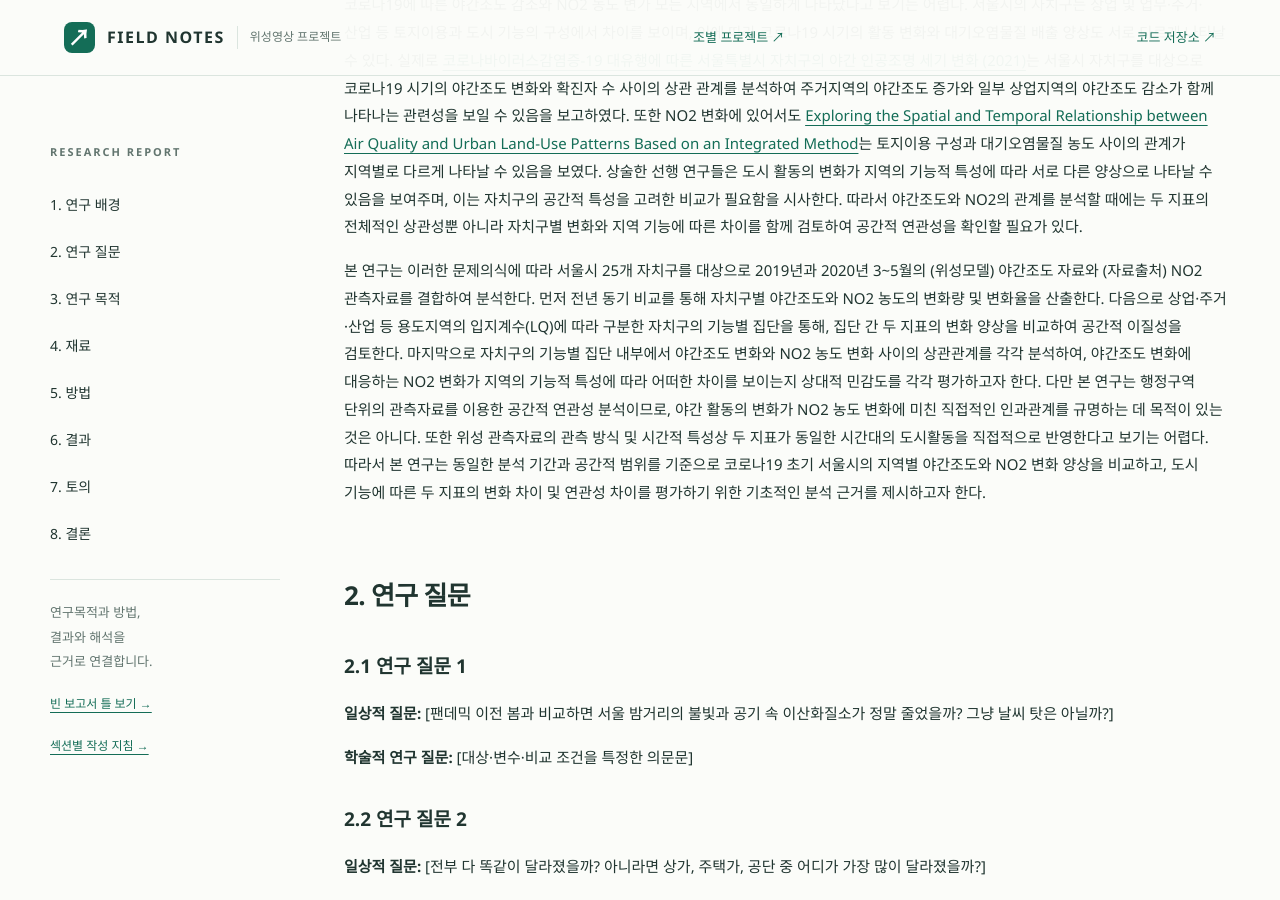
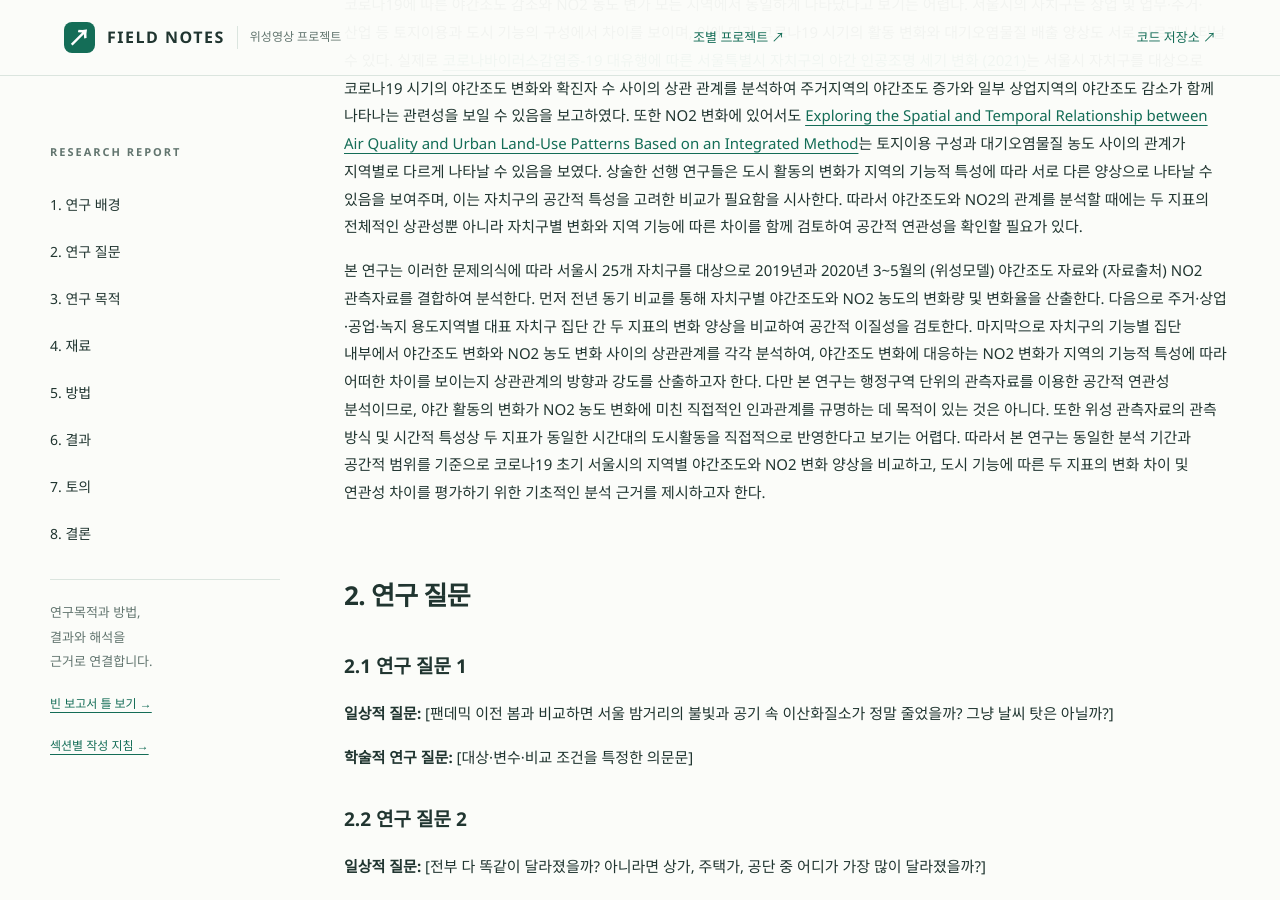
Before and after one commit to rlawkdgns3550-cmyk/surveying2_team03, a Jekyll site: the page built from docs/index.md, in a window 1280 px wide and 900 px high, scrolled down 2434 px. Built offline with Jekyll 4.4.1, drawn with Linux system fonts in a browser that asks for light colours.

Commit message:
Update index.md

```diff
--- a/docs/index.md
+++ b/docs/index.md
@@ -22,7 +22,7 @@ badge: "빈 학술 보고서 틀"
 
   코로나19에 따른 야간조도 감소와 NO2 농도 변가 모든 지역에서 동일하게 나타났다고 보기는 어렵다. 서울시의 자치구는 상업 및 업무·주거·산업 등 토지이용과 도시 기능의 구성에서 차이를 보이며, 이에 따라 코로나19 시기의 활동 변화와 대기오염물질 배출 양상도 서로 다르게 나타날 수 있다. 실제로 [코로나바이러스감염증-19 대유행에 따른 서울특별시 자치구의 야간 인공조명 세기 변화 (2021)](https://doi.org/10.16879/jkca.2021.21.2.105)는 서울시 자치구를 대상으로 코로나19 시기의 야간조도 변화와 확진자 수 사이의 상관 관계를 분석하여 주거지역의 야간조도 증가와 일부 상업지역의 야간조도 감소가 함께 나타나는 관련성을 보일 수 있음을 보고하였다. 또한 NO2 변화에 있어서도 [Exploring the Spatial and Temporal Relationship between Air Quality and Urban Land-Use Patterns Based on an Integrated Method](https://www.mdpi.com/2071-1050/12/7/2964?utm_source=chatgpt.com)는 토지이용 구성과 대기오염물질 농도 사이의 관계가 지역별로 다르게 나타날 수 있음을 보였다. 상술한 선행 연구들은 도시 활동의 변화가 지역의 기능적 특성에 따라 서로 다른 양상으로 나타날 수 있음을 보여주며, 이는 자치구의 공간적 특성을 고려한 비교가 필요함을 시사한다. 따라서 야간조도와 NO2의 관계를 분석할 때에는 두 지표의 전체적인 상관성뿐 아니라 자치구별 변화와 지역 기능에 따른 차이를 함께 검토하여 공간적 연관성을 확인할 필요가 있다.
 
- 본 연구는 이러한 문제의식에 따라 서울시 25개 자치구를 대상으로 2019년과 2020년 3~5월의 (위성모델) 야간조도 자료와 (자료출처) NO2 관측자료를 결합하여 분석한다. 먼저 전년 동기 비교를 통해 자치구별 야간조도와 NO2 농도의 변화량 및 변화율을 산출한다. 다음으로 상업·주거·산업 등 용도지역의 입지계수(LQ)에 따라 구분한 자치구의 기능별 집단을 통해, 집단 간 두 지표의 변화 양상을 비교하여 공간적 이질성을 검토한다. 마지막으로 자치구의 기능별 집단 내부에서 야간조도 변화와 NO2 농도 변화 사이의 상관관계를 각각 분석하여, 야간조도 변화에 대응하는 NO2 변화가 지역의 기능적 특성에 따라 어떠한 차이를 보이는지 상대적 민감도를 각각 평가하고자 한다. 다만 본 연구는 행정구역 단위의 관측자료를 이용한 공간적 연관성 분석이므로, 야간 활동의 변화가 NO2 농도 변화에 미친 직접적인 인과관계를 규명하는 데 목적이 있는 것은 아니다. 또한 위성 관측자료의 관측 방식 및 시간적 특성상 두 지표가 동일한 시간대의 도시활동을 직접적으로 반영한다고 보기는 어렵다. 따라서 본 연구는 동일한 분석 기간과 공간적 범위를 기준으로 코로나19 초기 서울시의 지역별 야간조도와 NO2 변화 양상을 비교하고, 도시 기능에 따른 두 지표의 변화 차이 및 연관성 차이를 평가하기 위한 기초적인 분석 근거를 제시하고자 한다.
+ 본 연구는 이러한 문제의식에 따라 서울시 25개 자치구를 대상으로 2019년과 2020년 3~5월의 (위성모델) 야간조도 자료와 (자료출처) NO2 관측자료를 결합하여 분석한다. 먼저 전년 동기 비교를 통해 자치구별 야간조도와 NO2 농도의 변화량 및 변화율을 산출한다. 다음으로 주거·상업·공업·녹지 용도지역별 대표 자치구 집단 간 두 지표의 변화 양상을 비교하여 공간적 이질성을 검토한다. 마지막으로 자치구의 기능별 집단 내부에서 야간조도 변화와 NO2 농도 변화 사이의 상관관계를 각각 분석하여, 야간조도 변화에 대응하는 NO2 변화가 지역의 기능적 특성에 따라 어떠한 차이를 보이는지 상관관계의 방향과 강도를 산출하고자 한다. 다만 본 연구는 행정구역 단위의 관측자료를 이용한 공간적 연관성 분석이므로, 야간 활동의 변화가 NO2 농도 변화에 미친 직접적인 인과관계를 규명하는 데 목적이 있는 것은 아니다. 또한 위성 관측자료의 관측 방식 및 시간적 특성상 두 지표가 동일한 시간대의 도시활동을 직접적으로 반영한다고 보기는 어렵다. 따라서 본 연구는 동일한 분석 기간과 공간적 범위를 기준으로 코로나19 초기 서울시의 지역별 야간조도와 NO2 변화 양상을 비교하고, 도시 기능에 따른 두 지표의 변화 차이 및 연관성 차이를 평가하기 위한 기초적인 분석 근거를 제시하고자 한다.
 
 
 ## 2. 연구 질문 {#question}
```
